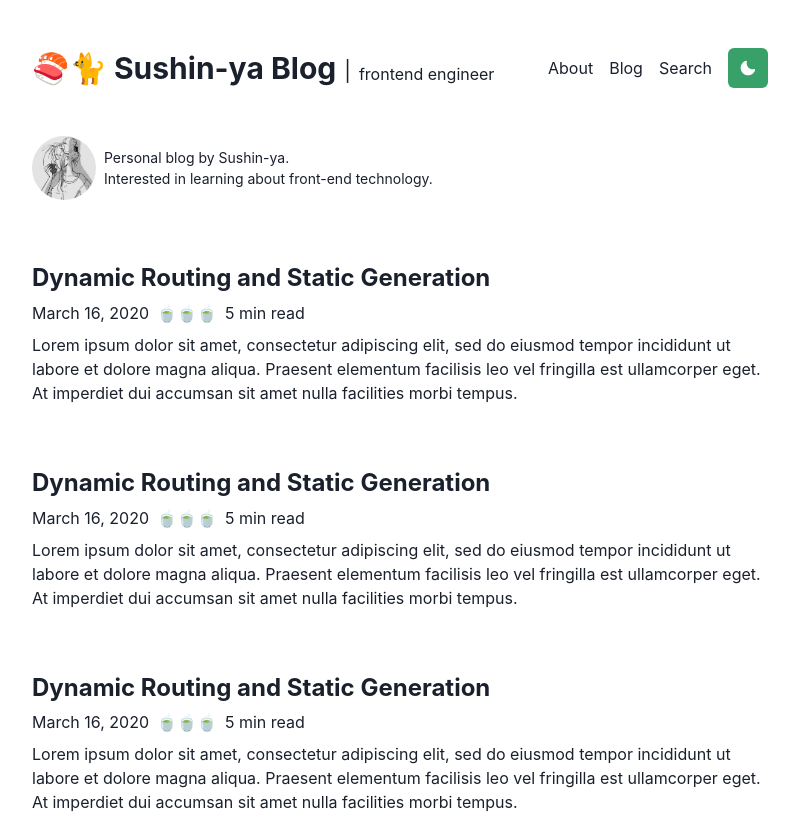
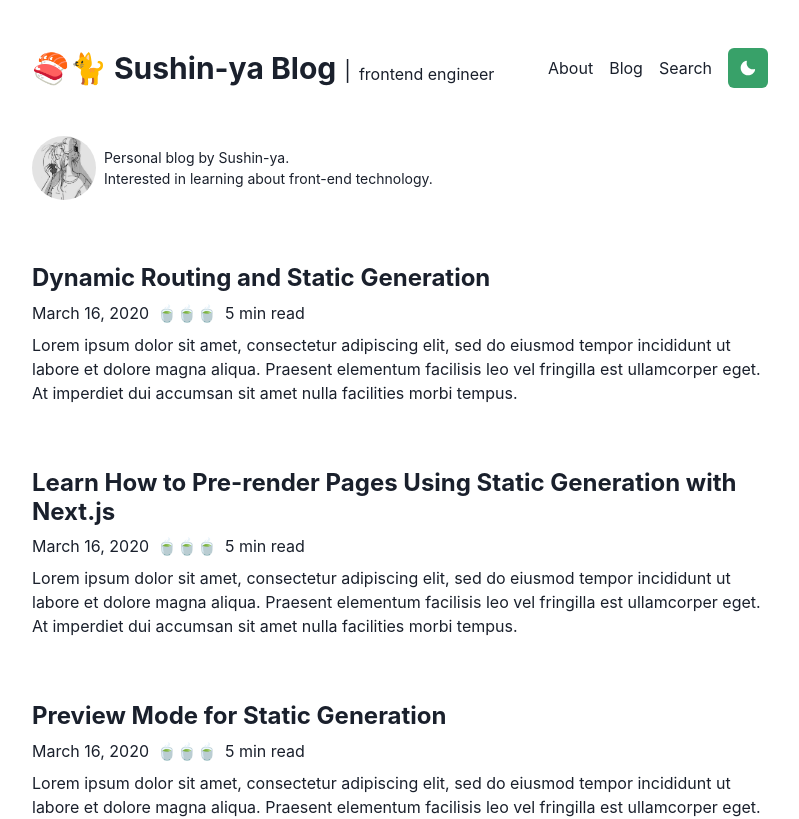
Before and after one commit to sushin-ya/sushin-ya-blog, a Next.js app: page / in a window 1280 px wide. Shown: the top 819 px of the page, without its empty margins (240-1039 px from the left). Built offline with nearby package versions, Linux system fonts and the light colour scheme.

Commit message:
feat: all posts

```diff
--- a/package.json
+++ b/package.json
@@ -16,6 +16,7 @@
     "@emotion/styled": "^11.9.0",
     "dayjs": "^1.11.3",
     "framer-motion": "^6.3.0",
+    "gray-matter": "^4.0.3",
     "next": "latest",
     "react": "^18.2.0",
     "react-dom": "^18.2.0",
--- /dev/null
+++ b/src/lib/api.ts
@@ -0,0 +1,47 @@
+import fs from 'fs'
+import { join } from 'path'
+import matter from 'gray-matter'
+
+const postsDirectory = join(process.cwd(), '_posts')
+
+export function getPostSlugs() {
+  return fs.readdirSync(postsDirectory)
+}
+
+export function getPostBySlug(slug: string, fields: string[] = []) {
+  const realSlug = slug.replace(/\.md$/, '')
+  const fullPath = join(postsDirectory, `${realSlug}.md`)
+  const fileContents = fs.readFileSync(fullPath, 'utf8')
+  const { data, content } = matter(fileContents)
+
+  type Items = {
+    [key: string]: string
+  }
+
+  const items: Items = {}
+
+  // Ensure only the minimal needed data is exposed
+  fields.forEach((field) => {
+    if (field === 'slug') {
+      items[field] = realSlug
+    }
+    if (field === 'content') {
+      items[field] = content
+    }
+
+    if (typeof data[field] !== 'undefined') {
+      items[field] = data[field]
+    }
+  })
+
+  return items
+}
+
+export function getAllPosts(fields: string[] = []) {
+  const slugs = getPostSlugs()
+  const posts = slugs
+    .map((slug) => getPostBySlug(slug, fields))
+    // sort posts by date in descending order
+    .sort((post1, post2) => (post1.date > post2.date ? -1 : 1))
+  return posts
+}
--- a/src/pages/index.tsx
+++ b/src/pages/index.tsx
@@ -1,11 +1,31 @@
 import Layout from '@/components/Layout'
-import { posts } from '../../mock/posts'
+import { getAllPosts } from 'lib/api'
+import PostType from 'types/post'
 import { Posts } from '../components/posts/Posts'
 
-const Index = () => (
+type Props = {
+  allPosts: PostType[]
+}
+
+const Index = ({ allPosts }: Props) => (
   <Layout>
-    <Posts posts={posts} />
+    <Posts posts={allPosts} />
   </Layout>
 )
 
 export default Index
+
+export const getStaticProps = async () => {
+  const allPosts = getAllPosts([
+    'title',
+    'date',
+    'slug',
+    'author',
+    'coverImage',
+    'excerpt',
+  ])
+
+  return {
+    props: { allPosts },
+  }
+}
```
Also changed, not shown: src/lib/markdownToHtml.ts (added, +7 -0 lines), src/pages/posts/[slug].tsx (+7 -5 lines), 1 other file (tests, documents, lock files or other folders).
